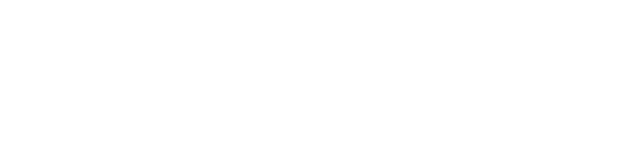
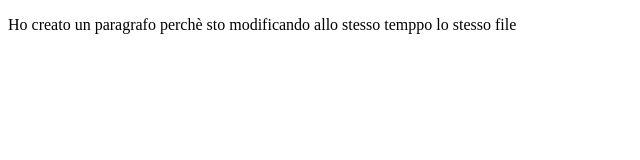
Before and after one commit to matteo9966/git-project, a plain HTML site: page index2.html in a window 1280 px wide. Shown: the whole page, without its empty margins (0-640 px from the left). Drawn offline with Linux system fonts and the light colour scheme.

Commit message:
ho modificato il file html

```diff
--- a/index2.html
+++ b/index2.html
@@ -7,6 +7,6 @@
     <title>Document</title>
 </head>
 <body>
-
+   <p>Ho creato un paragrafo perchè sto modificando allo stesso temppo lo stesso file</p>
 </body>
 </html>
```
